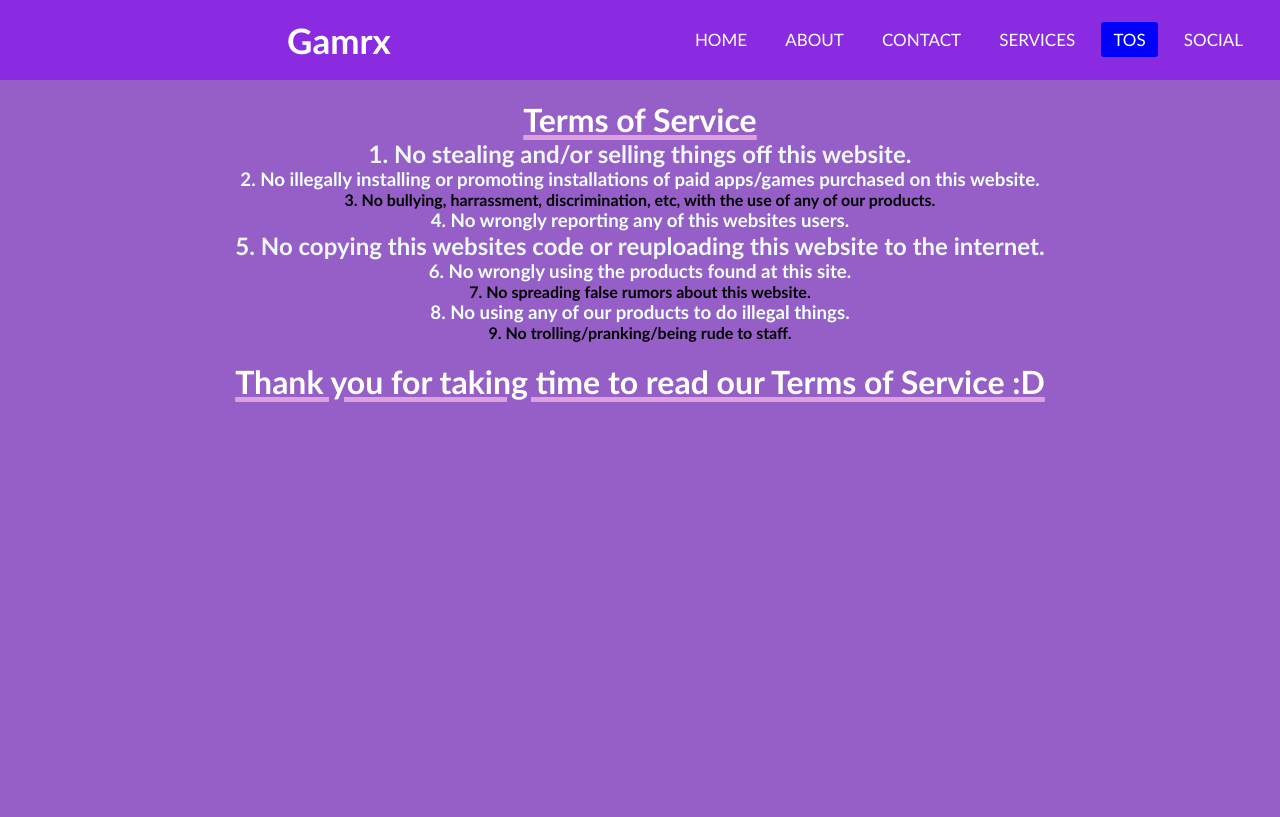
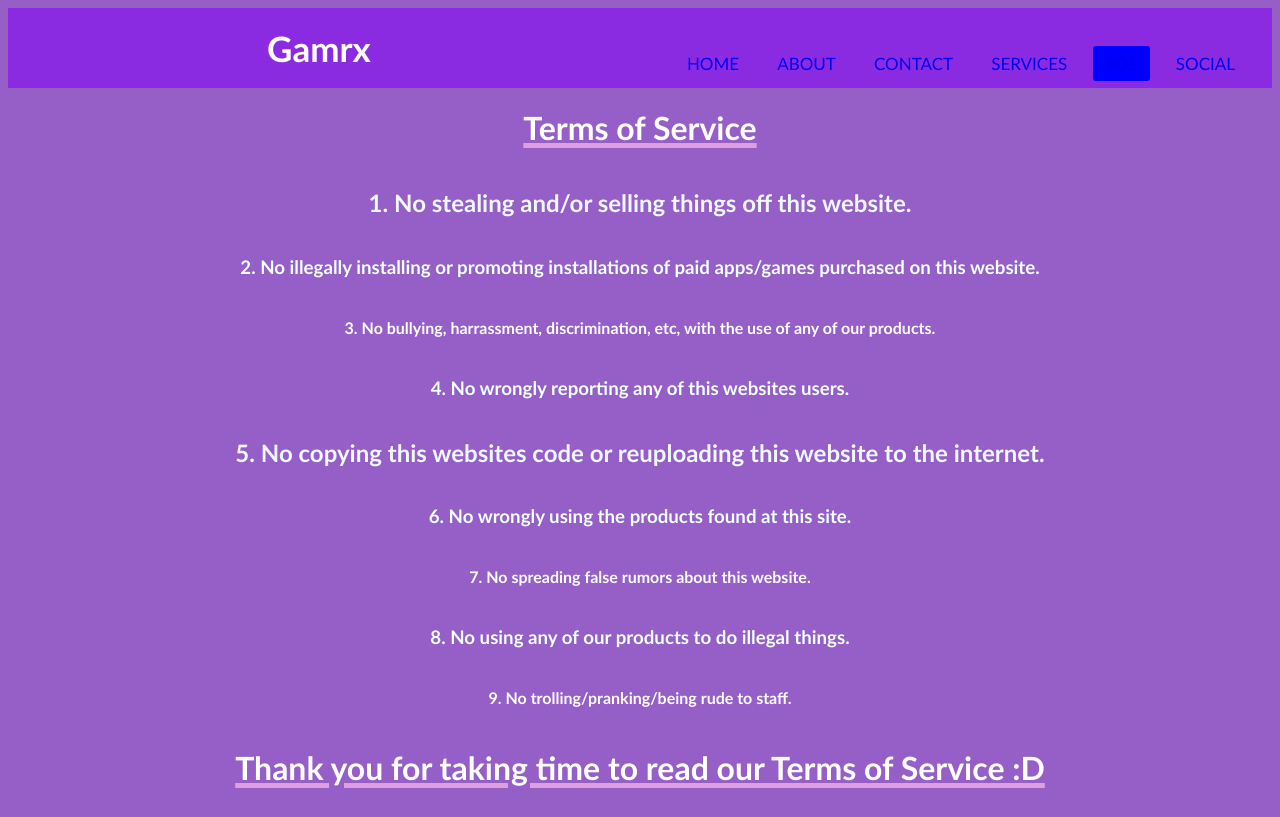
Before and after one commit to CharlieTGG/gamrx, a plain HTML site: page tos.html in a window 1280 px wide. Drawn offline with Linux system fonts and the light colour scheme.

Commit message:
Update styles.css

```diff
--- a/css/styles.css
+++ b/css/styles.css
@@ -1,26 +1,22 @@
 *{
-    padding: 0;
-    margin: 0;
     text-decoration: none;
     list-style: none;
     box-sizing: border-box;
 }
 
 a {
-    color: white;
     font-size: 22px;
     padding: 7px 12px;
     border-radius: 3px;
 }
 
 body {
+    color: white;
     text-align: center;
     display: flex;
     flex-direction: column;
     align-items: center;
     justify-content: flex-start;
-    margin: 0;
-    padding: 0;
     background-color: rgb(149, 95, 199);
     font-family:'Trebuchet MS', 'Lucida Sans Unicode', 'Lucida Grande', 'Lucida Sans', Arial, sans-serif;
 }
@@ -34,7 +30,6 @@ nav {
 }
 
 label.logo {
-    color: white;
     font-size: 35px;
     line-height: 80px;
     padding: 0 100px;
@@ -53,7 +48,6 @@ nav ul li {
 }
 
 nav ul li a {
-    color: white;
     font-size: 17px;
     padding: 7px 12px;
     border-radius: 3px;
@@ -67,7 +61,6 @@ a.active,a:hover {
 
 .checkbtn {
     font-size: 30px;
-    color: white;
     float: right;
     line-height: 80px;
     margin-right: 40px;
@@ -91,7 +84,6 @@ a.active,a:hover {
 
 h1 {
     margin-top: 20px;
-    color: white;
     text-decoration: underline;
     text-decoration-color: plum;
     text-decoration-thickness: 5px;
```
